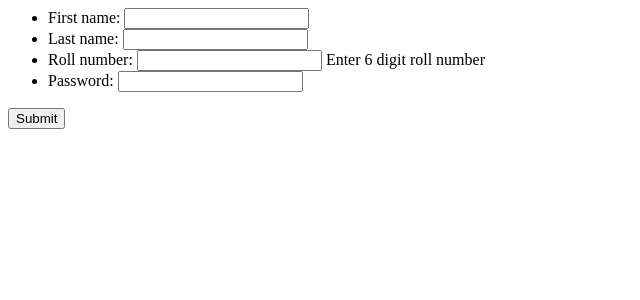
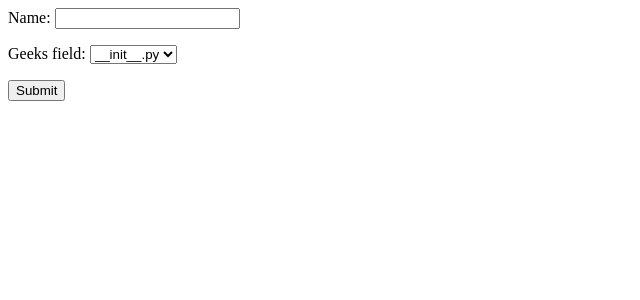
Before and after one commit to naveenkrnl/geeksforgeeks, a Django app: page / in a window 1280 px wide. Shown: the top 300 px of the page, without its empty margins (0-640 px from the left). Run offline with Django 3.2, Linux system fonts and the light colour scheme.

Commit message:
filepathfield

```diff
--- a/geeks/forms.py
+++ b/geeks/forms.py
@@ -1,8 +1,6 @@
 from django import forms
 
-# creating a form
-class InputForm(forms.Form):
-    first_name   =   forms.CharField(max_length=200)
-    last_name    =   forms.CharField(max_length=200)
-    roll_number  =   forms.IntegerField(help_text="Enter 6 digit roll number")
-    password     =   forms.CharField(widget=forms.PasswordInput())
+
+class GeeksForm(forms.Form):
+    name         = forms.CharField()
+    geeks_field  = forms.FilePathField(path="geeksforgeeks/")
--- a/geeks/templates/home.html
+++ b/geeks/templates/home.html
@@ -1,7 +1,5 @@
-<form action = "" method = "post">
+<form method="POST" enctype="multipart/form-data">
     {% csrf_token %}
-    <ul>
-        {{ form.as_ul }}
-    </ul>
+    {{ form.as_p }}
     <input type="submit" value="Submit">
 </form>
--- a/geeks/views.py
+++ b/geeks/views.py
@@ -1,8 +1,17 @@
 from django.shortcuts import render
-from .forms import InputForm
+from .forms import GeeksForm
 
+def handle_uploaded_file(f):
+    with open('geeks/upload/'+f.name, 'wb+') as destination:
+        for chunk in f.chunks():
+            destination.write(chunk)
 # Create your views here.
 def home_view(request):
     context={}
-    context['form']=InputForm()
+    if request.POST:
+        form=GeeksForm(request.POST)
+        print(request.POST)
+    else:
+        form=GeeksForm()
+    context['form']=form
     return render(request,"home.html",context)
```
Also changed, not shown: geeks/upload/django filefield.png (added).
